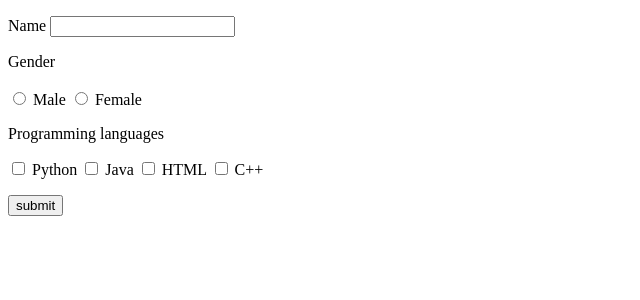
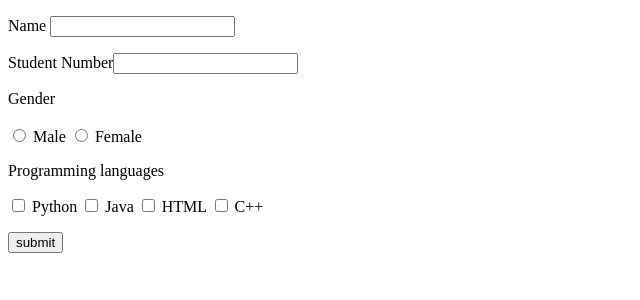
Before and after one commit to CSID-DGU/2022-2-OSSPrac-ToBeOriginal-6, a Flask app: page / in a window 1280 px wide. Shown: the top 300 px of the page, without its empty margins (0-640 px from the left). Run offline with Flask 2, Linux system fonts and the light colour scheme.

Commit message:
Add Student Number function

```diff
--- a/TeamHw_3_Code/templates/input_info.html
+++ b/TeamHw_3_Code/templates/input_info.html
@@ -5,6 +5,7 @@
       <form action = "/result" method = "POST">
          <p>Name <input type = "text" name = "Name" /></p>
          <!-- 학번 -->
+         <p>Student Number<input type = "text" Student Number = "Student Number"></p>
          <!-- 성별 -->
          <p>Gender
             <br>
```
